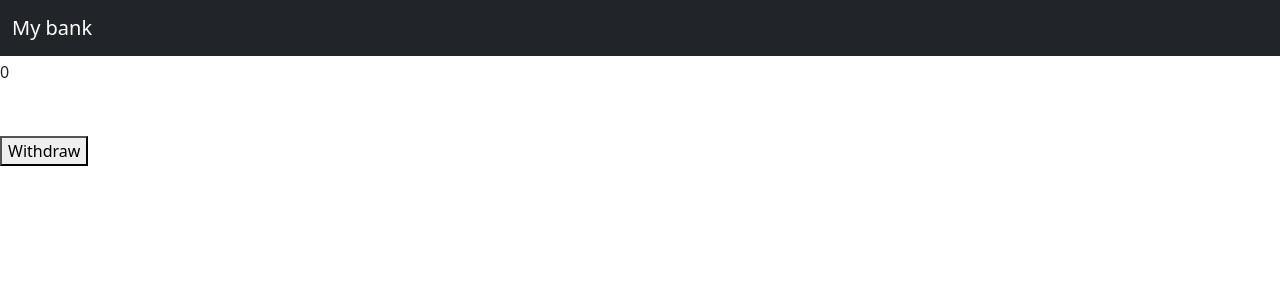
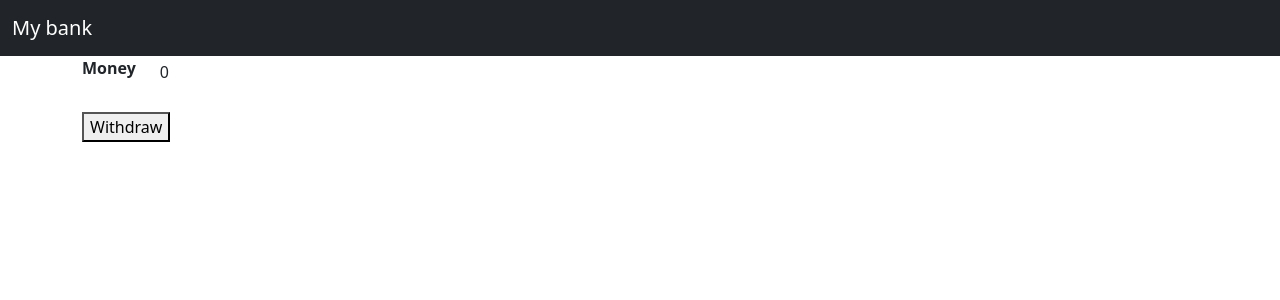
Before and after one commit to shubham-webileapps/react-ts-wckokx, a React (Create React App) app: page /Withdraw in a window 1280 px wide. Shown: the top 300 px of the page. Built offline with nearby package versions, Linux system fonts and the light colour scheme.

Commit message:
2 files modified

```diff
--- a/App.tsx
+++ b/App.tsx
@@ -26,7 +26,7 @@ export default function App() {
     });
     setTimeout(() => {
       setAlert(null);
-    }, 100);
+    }, 500);
   };
   return (
     <div>
--- a/components/Form.tsx
+++ b/components/Form.tsx
@@ -36,35 +36,43 @@ const Form = (props) => {
       showAlert(props.name + ' ' + value, 'success');
     }
   };
-  const handleChange = (e) => {
-    setValue(e.target.value);
-  };
 
   return (
     <Formik
       initialValues={{
-        example: '',
+        example: value,
       }}
       validate={(values) => {
         const errors = {};
 
-        if (!values.example) errors.example = 'Required';
+        if (!values.example && values.example === 0)
+          errors.example = 'Required';
+        else errors.example = '';
 
         return errors;
       }}
       onSubmit={handleWithdraw}
       render={(formProps) => {
         return (
-          <Myform>
+          <Myform className="container ">
+            <div className="form-group d-flex">
+              <label htmlFor="example">
+                <strong>Money</strong>
+              </label>
+
               <Field
                 style={getStyles(formProps.errors, 'example')}
-              type="text"
+                className="mx-4"
+                min={0}
+                type="number"
+                placeholder="Enter Amount"
+                id="example"
                 name="example"
                 value={value}
-              onChange={handleChange}
+                onChange={(e) => setValue(e.target.value)}
               />
-            <br />
               <ErrorMessage name="example" />
+            </div>
             <br />
             <button type="submit" onClick={handleWithdraw}>
               {props.name}
```
Lines whose indentation alone changed are shown as unchanged.
